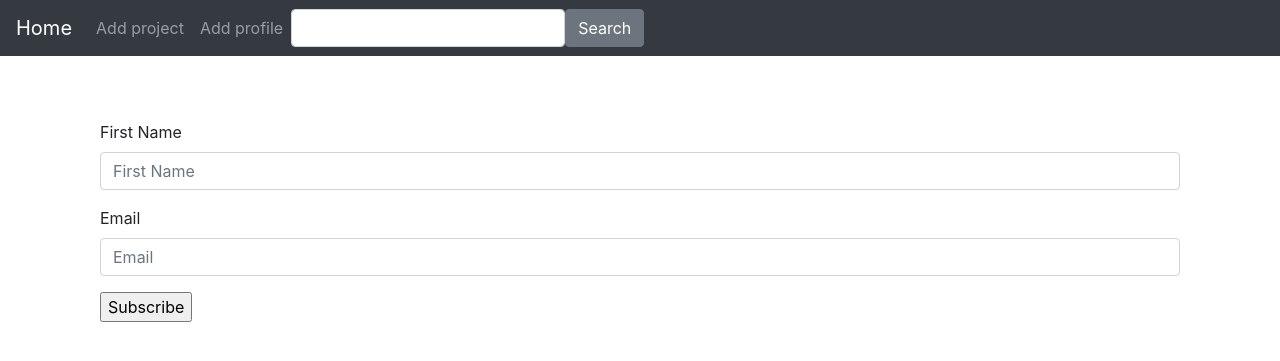
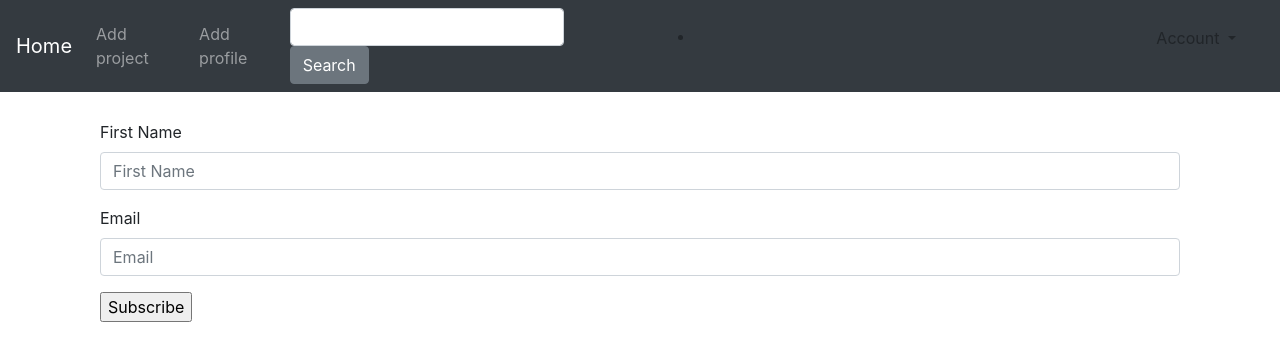
Before and after one commit to theonilahtash/awards, a Django app: page / in a window 1280 px wide. Shown: the top 361 px of the page. Run offline with Django 3.2, Linux system fonts and the light colour scheme; the visitor is signed in with stand-in values (Sample User, id 1); some libraries are stand-ins or nearby versions.

Commit message:
added a full working navigation bar

```diff
--- a/award/templates/navbar.html
+++ b/award/templates/navbar.html
@@ -26,4 +26,31 @@
         </form>
 
     </div>
+    <div class="col-sm-6 col-md-6" style="text-align: right">
+        {% if user.is_authenticated %}
+        <ul>
+            <li class="dropdown">
+                <a href="#" class="dropdown-toggle btn btn-default" data-toggle="dropdown" role="button" aria-expanded="false">Account
+                    <span class="caret"></span>
+                </a>
+                <ul class="dropdown-menu" role="menu">
+                    <li>
+                        <a href="{%url 'newsToday'%}">Home</a>
+                    </li>
+                    <li>
+                        <a href="/accounts/password/change">Change Password</a>
+                    </li>
+                    <li>
+                        <a href="/logout">Logout</a>
+                    </li>
+                </ul>
+            </li>
+        </ul>
+        {% else %}
+        <li>
+            <a class='btn btn-default' href="/accounts/login">Login</a>
+        </li>
+
+        {% endif %}
+    </div>
 </nav>
--- a/zone/urls.py
+++ b/zone/urls.py
@@ -15,10 +15,14 @@ Including another URLconf
 """
 from django.conf.urls import url,include
 from django.contrib import admin
+from django.contrib.auth import views
+
 
 urlpatterns = [
     url(r'^admin/', admin.site.urls),
     url(r'',include('award.urls')),
     url(r'^accounts/', include('registration.backends.simple.urls')),
+    url(r'^logout/$', views.logout, {"next_page": '/'}),
+
 
 ]
```
